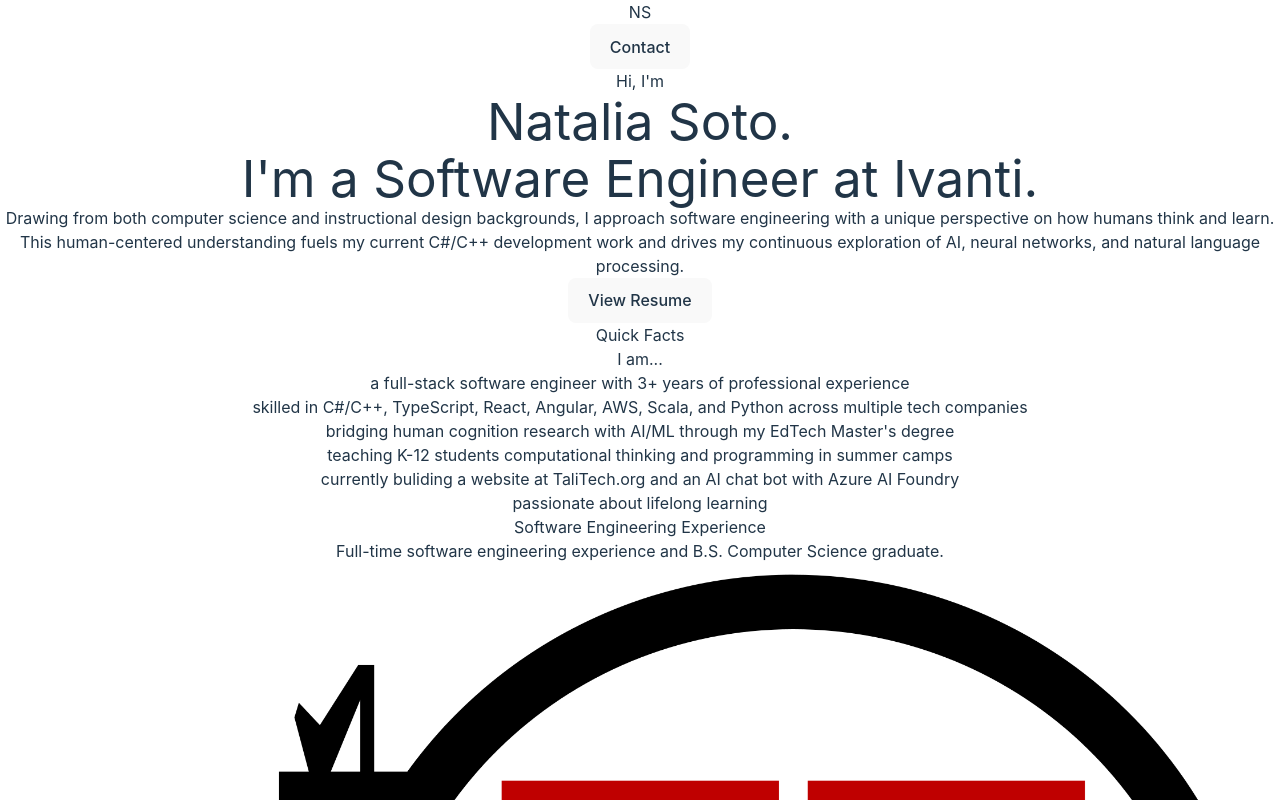
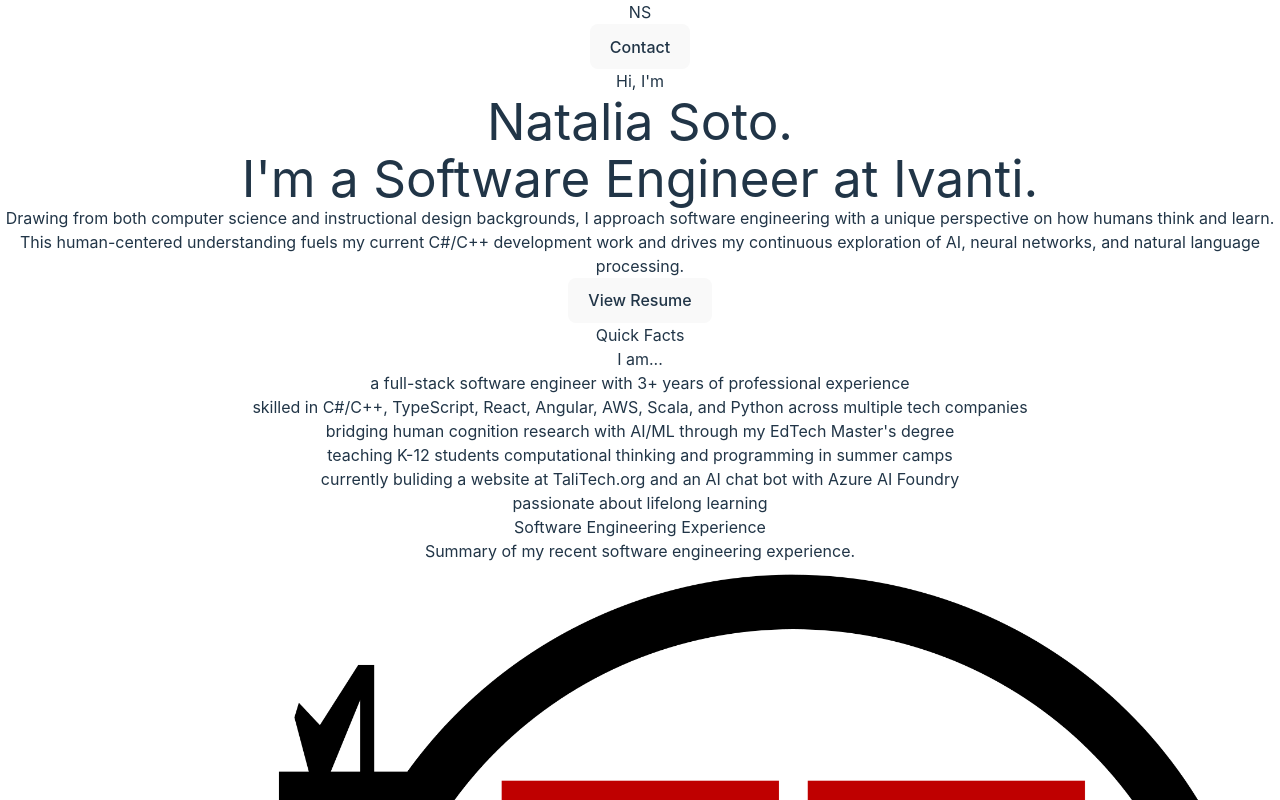
Before and after one commit to nataliamelissas/nataliasoto, a React (Vite) app: page / in a window 1280 px wide. Shown: the top 800 px of the page. Built offline with nearby package versions, Linux system fonts and the light colour scheme.

Commit message:
Adjusted subheader of roles.

```diff
--- a/src/pages/HomePage.tsx
+++ b/src/pages/HomePage.tsx
@@ -11,7 +11,7 @@
 import pluralsightImg from '../assets/pluralsight.webp';
 
 const softwareExpMenuItems = [
-  { title: 'Full-time Software Engineer', date: 'Feb 2023 - Present', description: 'During my experience as a full-time Software Engineer, I have: \n• Launched a new, snappy, and responsive e-commerce checkout experience using React, Typescript, New Relic, and Apollo GraphQL at Pluralsight \n• Led efforts to build backend services from the ground-up for highly requested features such as an App Portal, a native app for end-users to manage, download, and install available apps onto their machine \n• Worked closely with senior engineers to optimize Ivanti\'s flagship product (Neurons) while building new event-driven architecture', site: 'https://www.ivanti.com/products/endpoint-security-for-endpoint-manager'},
+  { title: 'Full-time Software Engineer', date: 'Feb 2023 - Present', description: 'During my experience as a full-time Software Engineer, I have: \n• Launched a new, snappy, and responsive e-commerce checkout experience using React, Typescript, New Relic, and Apollo GraphQL at Pluralsight \n• Led efforts to build backend services from the ground-up at Ivanti for highly requested features such as an App Portal, a native app for end-users to manage, download, and install available apps onto their machine \n• Worked closely with senior engineers to optimize Ivanti\'s flagship product (Neurons) while building new event-driven architecture', site: 'https://www.ivanti.com/products/endpoint-security-for-endpoint-manager'},
   { title: 'Software Engineer Internships', date: 'May 2019 - Aug 2020, May 2022 - August 2022', description: '• Successfully managed high-profile tasks and collaborated with cross-functional teams, effectively communicating ideas\n• Developed and maintained Cloud App Security Broker SaaS using Scala and Apollo GraphQL to provide visibility into user-granted access for Third Party Apps, unwanted network traffic, and policy controls for administrators\n• Skillfully built a highly useful AWS cost optimization tool in a short period of time using Go', site: 'https://www.proofpoint.com/us/products/cloud-security/cloud-app-security-broker'},
   { title: 'Summer Coding Camp Instructor', date: 'May - Jul 2018', description: '• Executed and created new Python Game Development lessons to high-school students in the University of Utah Summer GREAT Camp \n• Speedily troubleshooted code errors and provided creative advice to students \n• Motivated students to think metacognitively about their problem-solving approach \n• Coordinated with another instructor to form lesson plans. Advanced high school levels were taught in five one-week intervals', site: 'https://users.cs.utah.edu/~dejohnso/GREAT/' },
   { title: 'Projects', date: 'Various', description: '• Arete: a collaborative time-management app for college students. This was my University of Utah Capstone Project. Tech stack: Typescript, React, AWS, Go, GraphQL. \n• Earthquake Data Visualization: Used Javascript and the D3.js UI library to create a visualization of earthquake magnitudes in San Francisco. I took ownership of all the D3 code on the homepage. \n• This portfolio site: Using React, Tailwind CSS, and Vite to create a clean and responsive webpage.'}
@@ -58,7 +58,7 @@
 
 
       {/* Section 3 */}
-      <ScreenSection mode='dark' header='Software Engineering Experience' subheader='Full-time software engineering experience and B.S. Computer Science graduate.'>
+      <ScreenSection mode='dark' header='Software Engineering Experience' subheader='Summary of my recent software engineering experience.'>
         <div className='my-12'>
           <div className='columns-8 gap-4 mb-10'>
             <Image alt='utes' imageUrl={utesImg} />
```
